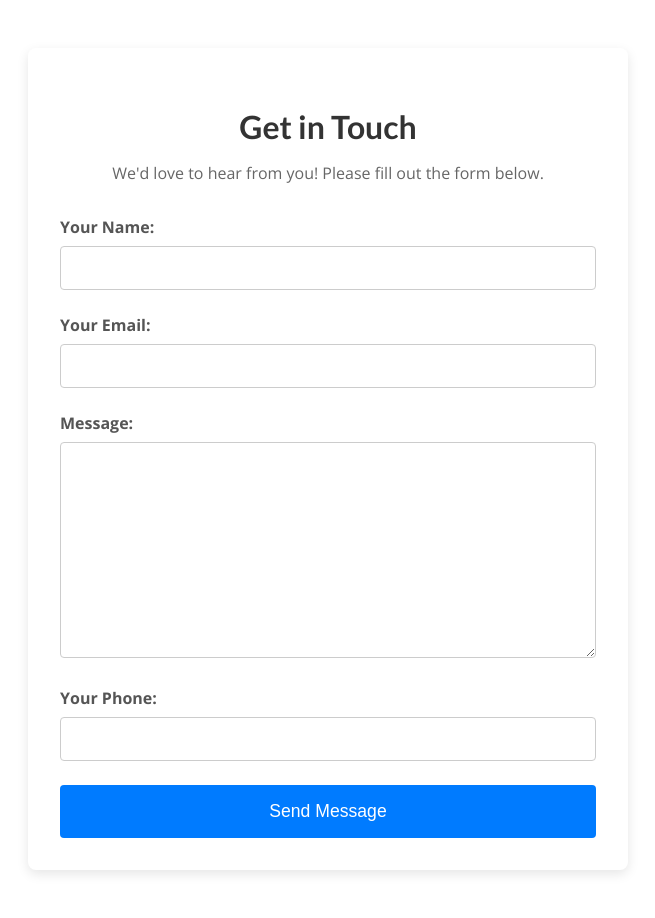
After one commit to srinivasakumarchintapatla/blog, a Django app: page /contact/ in a window 1280 px wide. The commit adds this page. Shown: the whole page, without its empty margins (312-967 px from the left). Run offline with Django 5.2, Linux system fonts and the light colour scheme.

Commit message:
13-10-2025

```diff
--- a/blog/forms.py
+++ b/blog/forms.py
@@ -16,13 +16,28 @@
 from django import forms
 
 from .models import Comment
+from .models import Contact
 
 class CommentForm(forms.ModelForm):
     class Meta:
         model = Comment
         exclude = ["post"]
         labels = {
-          "user_name": "Your Name",
-          "user_email": "Your Email",
-          "text": "Your Comment"
+            "user_name": "Your Name",
+            "user_email": "Your Email",
+            "text": "Your Comment"
         }
+
+class ContactForm(forms.ModelForm):
+    class Meta:
+        model = Contact
+        # Note: If your Contact model doesn't have a 'post' field,
+        # consider using 'fields = ["user_name", "user_email", "phone_number"]'
+        # instead of 'exclude = ["post"]'.
+        exclude = ["post"]
+        labels = {
+            "user_name": "Your Name",
+            "user_email": "Your Email",
+            # CORRECTED: The key must match the model field name (e.g., 'phone_number').
+            "phone_number": "Your Phone"
+        }
--- /dev/null
+++ b/blog/static/blog/contact.css
@@ -0,0 +1,105 @@
+/* Style for the main contact section */
+#contact {
+    max-width: 600px;
+    margin: 3rem auto;
+    padding: 2rem;
+    background-color: #ffffff;
+    border-radius: 8px;
+    box-shadow: 0 4px 12px rgba(0, 0, 0, 0.1);
+}
+
+#contact h2 {
+    color: #333;
+    text-align: center;
+    margin-bottom: 0.5rem;
+    font-size: 2rem;
+}
+
+#contact p {
+    text-align: center;
+    color: #666;
+    margin-bottom: 2rem;
+}
+
+/* Styling for individual form controls */
+.form-control {
+    margin-bottom: 1.5rem;
+}
+
+/* Styling for labels */
+.form-control label {
+    display: block;
+    margin-bottom: 0.5rem;
+    font-weight: bold;
+    color: #555;
+}
+
+/* Styling for text inputs and textareas */
+.form-control input[type="text"],
+.form-control input[type="email"],
+.form-control input[type="number"],
+.form-control textarea {
+    width: 100%;
+    padding: 0.75rem 1rem;
+    border: 1px solid #ccc;
+    border-radius: 4px;
+    box-sizing: border-box; /* Ensures padding doesn't expand the element width */
+    font-size: 1rem;
+    transition: border-color 0.3s;
+}
+
+.form-control input:focus,
+.form-control textarea:focus {
+    border-color: #007bff; /* Highlight on focus */
+    outline: none;
+    box-shadow: 0 0 0 2px rgba(0, 123, 255, 0.25);
+}
+
+.form-control textarea {
+    resize: vertical; /* Allow vertical resizing only */
+    min-height: 120px;
+}
+
+/* Styling for invalid fields and error messages */
+.form-control.invalid input,
+.form-control.invalid textarea {
+    border-color: #dc3545; /* Red border for errors */
+    background-color: #fff0f3;
+}
+
+.form-control ul {
+    list-style: none;
+    padding: 0;
+    margin-top: 0.5rem;
+    color: #dc3545;
+    font-size: 0.875rem;
+}
+
+/* Styling for the submit button */
+#contact button {
+    display: block;
+    width: 100%;
+    padding: 1rem;
+    background-color: #007bff;
+    color: white;
+    border: none;
+    border-radius: 4px;
+    font-size: 1.1rem;
+    cursor: pointer;
+    transition: background-color 0.3s ease;
+}
+
+#contact button:hover {
+    background-color: #0056b3;
+}
+
+/* Styling for the alert box (form submission failure) */
+#alert {
+    background-color: #f8d7da;
+    border: 1px solid #f5c6cb;
+    color: #721c24;
+    padding: 1rem;
+    margin-bottom: 2rem;
+    border-radius: 4px;
+    text-align: center;
+}
--- /dev/null
+++ b/blog/templates/blog/contact.html
@@ -0,0 +1,40 @@
+{% extends "base.html" %}
+{% load static %}
+
+{% block title %}
+Contact Us
+{% endblock %}
+
+{% block css_files %}
+<link rel="stylesheet" href="{% static "blog/contact.css" %}" />
+{% endblock %}
+
+{% block content %}
+<section id="contact">
+    <h2>Get in Touch</h2>
+    <p>We'd love to hear from you! Please fill out the form below.</p>
+
+    {% if contact_form.non_field_errors %}
+      <div id="alert">
+        <h2>Submission failed!</h2>
+        <p>Please check the form below and fix any errors.</p>
+      </div>
+    {% endif %}
+
+    <form action="{% url "contact-page" %}" method="POST">
+        {% csrf_token %}
+
+        {% for form_field in contact_form %}
+            <div class="form-control {% if form_field.errors %}invalid{% endif %}">
+
+                {{ form_field.label_tag }}
+                {{ form_field }}
+
+                {{ form_field.errors }}
+            </div>
+        {% endfor %}
+
+        <button>Send Message</button>
+    </form>
+</section>
+{% endblock %}
--- a/blog/urls.py
+++ b/blog/urls.py
@@ -18,5 +18,7 @@ urlpatterns = [
     path("posts/", views.AllPostsView.as_view(), name="posts-page"),
     path("posts/<slug:slug>", views.SinglePostView.as_view(),
          name="post-detail-page"),  # /posts/my-first-post
-    path("read-later", views.ReadLaterView.as_view(), name="read-later")
+    path("read-later", views.ReadLaterView.as_view(), name="read-later"),
+     path("contact/", views.ContactView.as_view(), name="contact-page"),
+     path("contact/success/", views.ContactSuccessView.as_view(), name="contact-success"),
 ]
--- a/blog/views.py
+++ b/blog/views.py
@@ -213,6 +213,161 @@
 
 
 
+# from django.shortcuts import render, get_object_or_404
+# from django.http import HttpResponseRedirect
+# from django.urls import reverse
+# from django.views.generic import ListView
+# from django.views import View
+
+# from .models import Post
+# from .forms import CommentForm
+# from .forms import ContactForm # ContactForm is imported here!
+
+# # Create your views here.
+
+
+# class StartingPageView(ListView):
+#     template_name = "blog/index.html"
+#     model = Post
+#     ordering = ["-date"]
+#     context_object_name = "posts"
+
+#     def get_queryset(self):
+#         queryset = super().get_queryset()
+#         data = queryset[:3]
+#         return data
+
+
+# class AllPostsView(ListView):
+#     template_name = "blog/all-posts.html"
+#     model = Post
+#     ordering = ["-date"]
+#     context_object_name = "all_posts"
+
+
+# class SinglePostView(View):
+#     def is_stored_post(self, request, post_id):
+#         stored_posts = request.session.get("stored_posts")
+#         if stored_posts is not None:
+#             is_saved_for_later = post_id in stored_posts
+#         else:
+#             is_saved_for_later = False
+
+#         return is_saved_for_later
+
+#     def get(self, request, slug):
+#         # Using get_object_or_404 for robustness is better practice
+#         post = get_object_or_404(Post, slug=slug)
+
+#         context = {
+#             "post": post,
+#             "post_tags": post.tags.all(),
+#             "comment_form": CommentForm(),
+#             "comments": post.comments.all().order_by("-id"),
+#             "saved_for_later": self.is_stored_post(request, post.id)
+#         }
+#         return render(request, "blog/post-detail.html", context)
+
+#     def post(self, request, slug):
+#         comment_form = CommentForm(request.POST)
+#         # Using get_object_or_404 for robustness is better practice
+#         post = get_object_or_404(Post, slug=slug)
+
+#         if comment_form.is_valid():
+#             comment = comment_form.save(commit=False)
+#             comment.post = post
+#             comment.save()
+
+#             # Post-Redirect-Get Pattern: redirect to prevent resubmission
+#             return HttpResponseRedirect(reverse("post-detail-page", args=[slug]))
+
+#         # Re-render with form errors if invalid
+#         context = {
+#             "post": post,
+#             "post_tags": post.tags.all(),
+#             "comment_form": comment_form,
+#             "comments": post.comments.all().order_by("-id"),
+#             "saved_for_later": self.is_stored_post(request, post.id)
+#         }
+#         return render(request, "blog/post-detail.html", context)
+
+
+# class ReadLaterView(View):
+#     def get(self, request):
+#         stored_posts = request.session.get("stored_posts")
+
+#         context = {}
+
+#         if stored_posts is None or len(stored_posts) == 0:
+#             context["posts"] = []
+#             context["has_posts"] = False
+#         else:
+#           posts = Post.objects.filter(id__in=stored_posts)
+#           context["posts"] = posts
+#           context["has_posts"] = True
+
+#         return render(request, "blog/stored-posts.html", context)
+
+
+#     def post(self, request):
+#         stored_posts = request.session.get("stored_posts")
+
+#         if stored_posts is None:
+#           stored_posts = []
+
+#         post_id = int(request.POST["post_id"])
+
+#         if post_id not in stored_posts:
+#           stored_posts.append(post_id)
+#         else:
+#           stored_posts.remove(post_id)
+
+#         # Ensure session is saved after modification
+#         request.session["stored_posts"] = stored_posts
+
+#         # Check for 'next' URL to redirect back to the post detail page (UX improvement)
+#         next_url = request.POST.get("next", "/")
+#         return HttpResponseRedirect(next_url)
+
+
+# ## 🚀 NEW CONTACT VIEW ##
+
+# class ContactSuccessView(View):
+#     """Renders a page confirming the contact message was successfully sent."""
+
+#     def get(self, request):
+#         return render(request, "blog/contact-success.html")
+
+# class ContactView(View):
+#     """Handles displaying and processing the contact form."""
+#     template_name = "blog/contact.html"  # Assuming you have this template
+
+#     def get(self, request):
+#         """Displays the empty contact form."""
+#         form = ContactForm()
+#         return render(request, self.template_name, {
+#             "contact_form": form
+#         })
+
+#     def post(self, request):
+#         """Processes the submitted contact form."""
+#         form = ContactForm(request.POST)
+
+#         if form.is_valid():
+#             # **TO-DO: Implement actual contact logic here, such as:**
+#             # 1. Sending an email using Django's send_mail function.
+#             # 2. Saving the contact message to a database model.
+
+#             # Placeholder for successful submission:
+#             # The user is usually redirected to a 'success' page or the homepage.
+#             return HttpResponseRedirect(reverse("contact-success"))
+
+#         # If the form is invalid, re-render the template with the populated form and errors
+#         return render(request, self.template_name, {
+#             "contact_form": form
+#         })
+
+
 
 
 from django.shortcuts import render, get_object_or_404
@@ -223,6 +378,7 @@ from django.views import View
 
 from .models import Post
 from .forms import CommentForm
+from .forms import ContactForm
 
 # Create your views here.
 
@@ -250,14 +406,14 @@ class SinglePostView(View):
     def is_stored_post(self, request, post_id):
         stored_posts = request.session.get("stored_posts")
         if stored_posts is not None:
-          is_saved_for_later = post_id in stored_posts
+            is_saved_for_later = post_id in stored_posts
         else:
-          is_saved_for_later = False
+            is_saved_for_later = False
 
         return is_saved_for_later
 
     def get(self, request, slug):
-        post = Post.objects.get(slug=slug)
+        post = get_object_or_404(Post, slug=slug)
 
         context = {
             "post": post,
@@ -270,7 +426,7 @@ class SinglePostView(View):
 
     def post(self, request, slug):
         comment_form = CommentForm(request.POST)
-        post = Post.objects.get(slug=slug)
+        post = get_object_or_404(Post, slug=slug)
 
         if comment_form.is_valid():
             comment = comment_form.save(commit=False)
@@ -321,4 +477,41 @@ class ReadLaterView(View):
 
         request.session["stored_posts"] = stored_posts
 
-        return HttpResponseRedirect("/")
+        next_url = request.POST.get("next", "/")
+        return HttpResponseRedirect(next_url)
+
+
+## 🚀 CONTACT VIEWS ##
+
+class ContactSuccessView(View):
+    """Renders a page confirming the contact message was successfully sent."""
+
+    def get(self, request):
+        return render(request, "blog/contact-success.html")
+
+class ContactView(View):
+    """Handles displaying and processing the contact form."""
+    template_name = "blog/contact.html"
+
+    def get(self, request):
+        """Displays the empty contact form."""
+        form = ContactForm()
+        return render(request, self.template_name, {
+            "contact_form": form
+        })
+
+    def post(self, request):
+        """Processes the submitted contact form."""
+        form = ContactForm(request.POST)
+
+        if form.is_valid():
+            # **ENHANCED: Saving the data to the Contact model**
+            form.save()
+
+            # Redirect to the success page
+            return HttpResponseRedirect(reverse("contact-success"))
+
+        # If the form is invalid, re-render the template with the populated form and errors
+        return render(request, self.template_name, {
+            "contact_form": form
+        })
```
Also changed, not shown: blog/models.py (+18 -0 lines), blog/templates/blog/contact-success.html (added, +35 -0 lines), blog/templates/blog/post-detail.html (+7 -2 lines), db.sqlite3.
